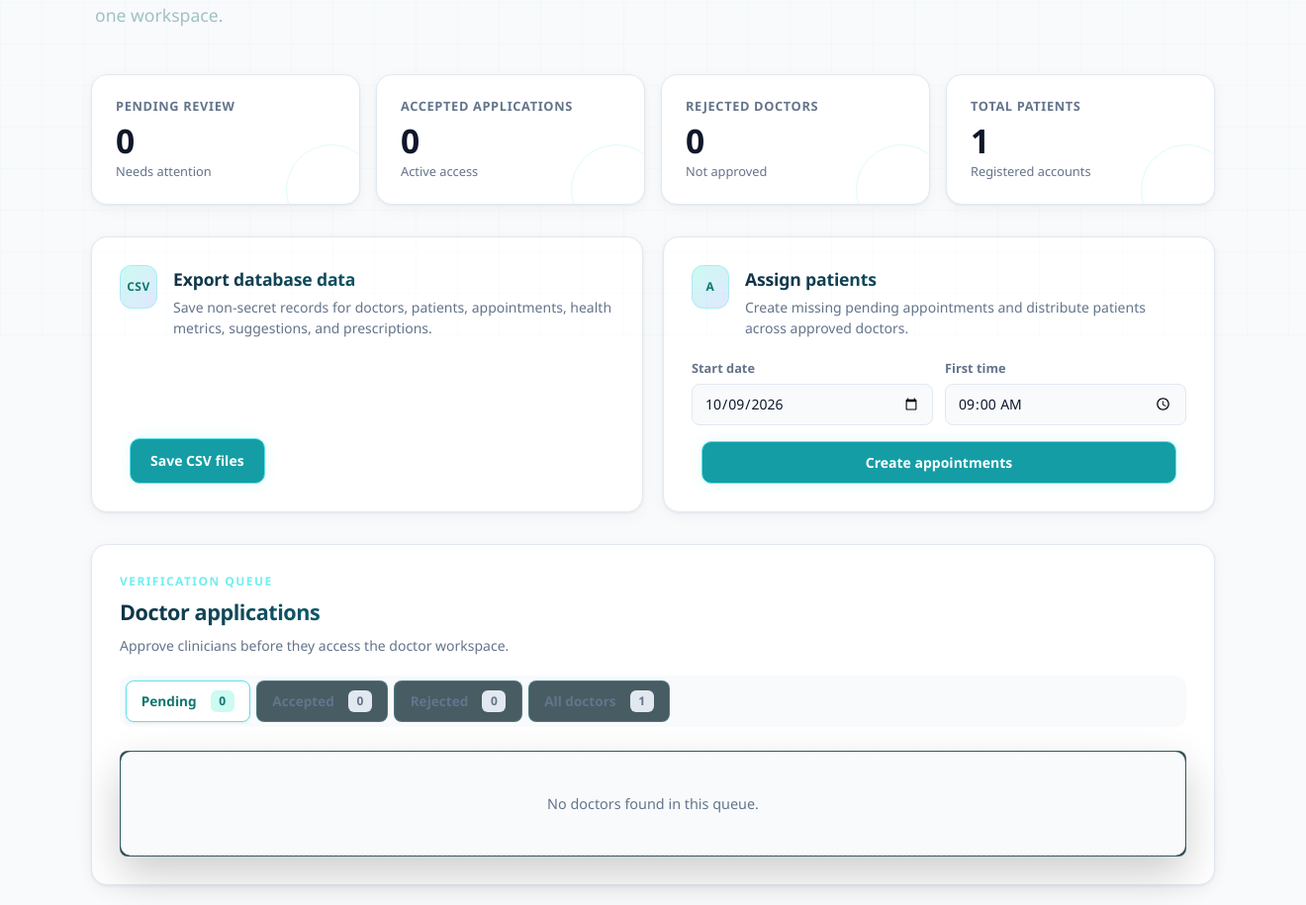
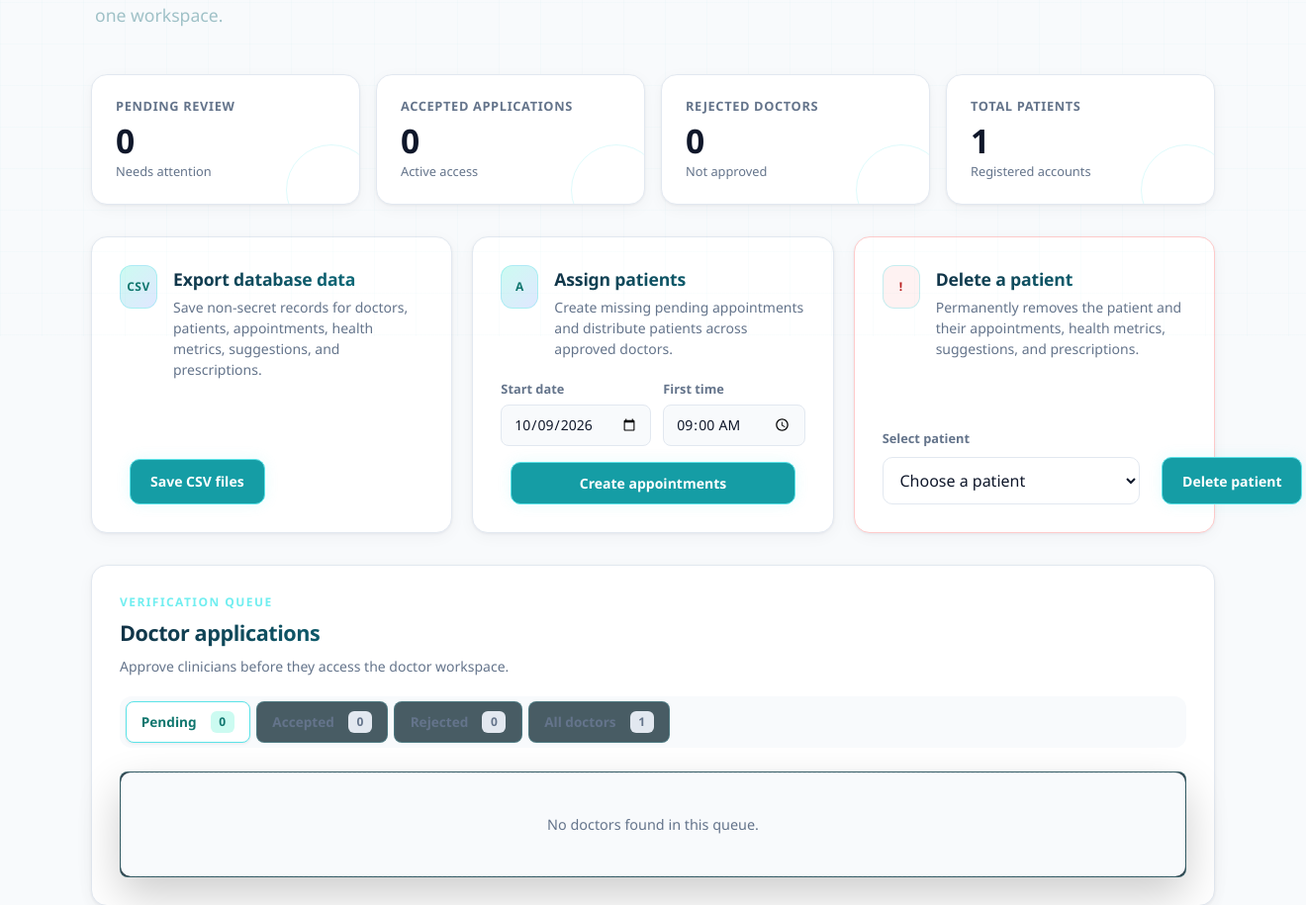
Before and after one commit to trishank18/medconnect, a PHP site: page /admin-dashboard.php in a window 1320 px wide. Shown: the part 460-1375 px from the top of the page at 99% size. Run offline with PHP 8.4, Linux system fonts and the light colour scheme; the visitor is signed in with stand-in values (Sample User, id 1); tables that the repository leaves empty or names only in its code hold one stand-in row (values such as "Sample post").

Commit message:
Add admin patient deletion
Co-authored-by: Copilot <223556219+Copilot@users.noreply.github.com>

```diff
--- a/admin-dashboard.php
+++ b/admin-dashboard.php
@@ -110,6 +110,7 @@ $stmt->execute($params);
 $doctors = $stmt->fetchAll(PDO::FETCH_ASSOC);
 $counts = $conn->query('SELECT verification_status, COUNT(*) AS total FROM doctors GROUP BY verification_status')->fetchAll(PDO::FETCH_KEY_PAIR);
 $patientCount = (int) $conn->query('SELECT COUNT(*) FROM patients')->fetchColumn();
+$patients = $conn->query('SELECT id, fullname, email, username FROM patients ORDER BY fullname, id')->fetchAll(PDO::FETCH_ASSOC);
 function e(string $value): string { return htmlspecialchars($value, ENT_QUOTES, 'UTF-8'); }
 ?>
 <!DOCTYPE html>
@@ -472,6 +473,55 @@ function e(string $value): string { return htmlspecialchars($value, ENT_QUOTES,
       color: var(--mc-text-muted);
     }
 
+    .admin-danger-card {
+      border-color: #fecaca;
+    }
+
+    .admin-danger-card .admin-section-icon {
+      background: var(--mc-danger-bg);
+      color: #b91c1c;
+    }
+
+    .admin-delete-form {
+      display: grid;
+      gap: 0.5rem;
+    }
+
+    .admin-delete-form label {
+      font-size: 0.8rem;
+      font-weight: 700;
+      color: var(--mc-text-muted);
+    }
+
+    .admin-delete-controls {
+      display: flex;
+      align-items: stretch;
+      gap: 0.75rem;
+    }
+
+    .admin-delete-controls select {
+      min-width: 0;
+      flex: 1;
+      padding: 0.7rem 0.8rem;
+      border: 1px solid var(--mc-border);
+      border-radius: var(--mc-radius-sm);
+      background: #fff;
+      color: var(--mc-text);
+      font: inherit;
+    }
+
+    .btn-danger {
+      background: #dc2626;
+    }
+
+    .btn-danger:hover {
+      background: #b91c1c;
+    }
+
+    .admin-empty-action {
+      padding: 0.8rem 0;
+    }
+
     /* Buttons */
     .btn {
       display: inline-flex;
@@ -743,6 +793,7 @@ function e(string $value): string { return htmlspecialchars($value, ENT_QUOTES,
 
     /* Responsive */
     @media (max-width: 720px) {
+      .admin-delete-controls { flex-direction: column; }
       .topbar { padding: 0 1rem; }
       .admin-shell { padding: 1.25rem 1rem 3rem; }
       .admin-hero { min-height: 180px; }
@@ -791,7 +842,9 @@ function e(string $value): string { return htmlspecialchars($value, ENT_QUOTES,
       <?php if (isset($_GET['updated'])): ?><p class="success-message">Doctor marked as <?= e($_GET['updated']) ?>.</p><?php endif; ?>
       <?php if (isset($_GET['exported'])): ?><p class="success-message">CSV files were saved in the exports folder.</p><?php endif; ?>
       <?php if (isset($_GET['bulk_appointments'])): ?><p class="success-message">Created <?= (int) $_GET['bulk_appointments'] ?> pending appointment(s) and assigned patients to approved doctors.</p><?php endif; ?>
-      <?php if (isset($_GET['error'])): ?><p class="error-message">The bulk appointment operation could not be completed. Check that the date is in the future and that approved doctors and patients exist.</p><?php endif; ?>
+      <?php if (isset($_GET['deleted_patient'])): ?><p class="success-message">Patient <?= e($_GET['deleted_patient']) ?> and all related records were deleted.</p><?php endif; ?>
+      <?php if (isset($_GET['error']) && in_array($_GET['error'], ['invalid_schedule', 'missing_doctors_or_patients', 'bulk_schedule_failed'], true)): ?><p class="error-message">The bulk appointment operation could not be completed. Check that the date is in the future and that approved doctors and patients exist.</p><?php endif; ?>
+      <?php if (isset($_GET['error']) && in_array($_GET['error'], ['invalid_patient', 'patient_not_found', 'patient_delete_failed'], true)): ?><p class="error-message">The patient could not be deleted. Confirm that the patient still exists and try again.</p><?php endif; ?>
     </div>
 
     <section class="admin-metrics" aria-label="Verification queue summary">
@@ -848,6 +901,31 @@ function e(string $value): string { return htmlspecialchars($value, ENT_QUOTES,
           <button class="btn" type="submit">Create appointments</button>
         </form>
       </article>
+      <article class="admin-action-card admin-danger-card">
+        <div class="admin-section-heading">
+          <span class="admin-section-icon" aria-hidden="true">!</span>
+          <div>
+            <h2>Delete a patient</h2>
+            <p>Permanently removes the patient and their appointments, health metrics, suggestions, and prescriptions.</p>
+          </div>
+        </div>
+        <?php if ($patients): ?>
+          <form method="POST" action="admin-delete-patient.php" class="admin-delete-form" onsubmit="return confirm('This permanently deletes the patient and all related medical records. Continue?');">
+            <label for="patient_id">Select patient</label>
+            <div class="admin-delete-controls">
+              <select id="patient_id" name="patient_id" required>
+                <option value="">Choose a patient</option>
+                <?php foreach ($patients as $patient): ?>
+                  <option value="<?= (int) $patient['id'] ?>"><?= e($patient['fullname']) ?> — <?= e($patient['email']) ?> (ID <?= (int) $patient['id'] ?>)</option>
+                <?php endforeach; ?>
+              </select>
+              <button class="btn btn-danger" type="submit">Delete patient</button>
+            </div>
+          </form>
+        <?php else: ?>
+          <p class="admin-empty-action">There are no patients to delete.</p>
+        <?php endif; ?>
+      </article>
     </section>
 
     <section class="admin-section" aria-labelledby="doctor-queue-heading">
```
Also changed, not shown: admin-delete-patient.php (added, +52 -0 lines).
